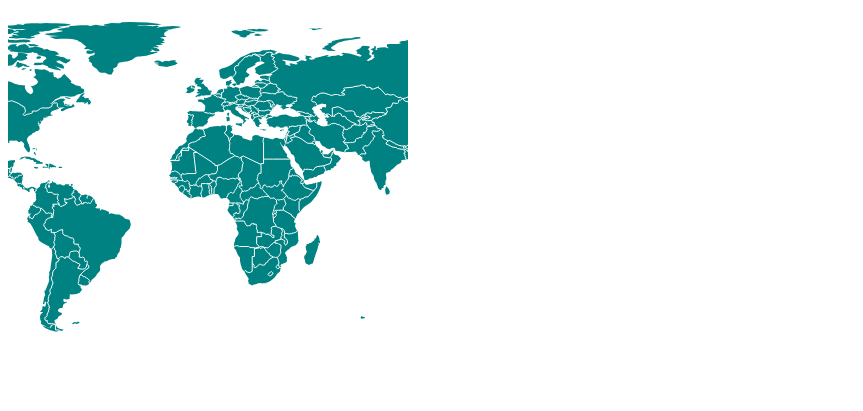
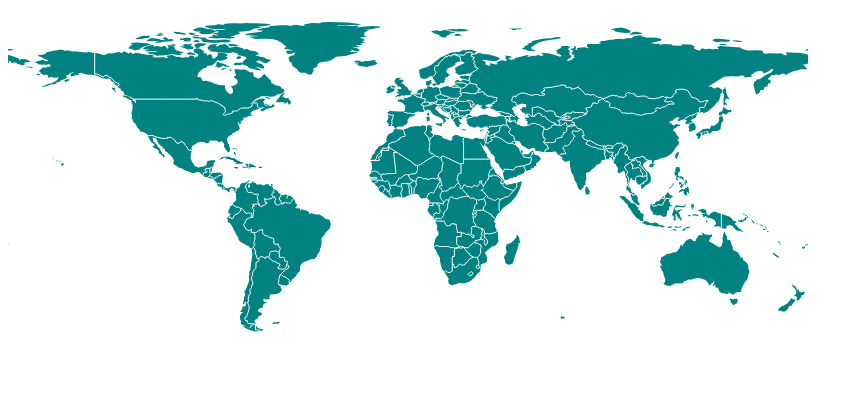
Before and after one commit to hrcarsan/world-map, a website: page example/index.html in a window 1280 px wide. Shown: the whole page, without its empty margins (0-863 px from the left). Drawn offline with Linux system fonts and the light colour scheme.

Commit message:
change example map width

```diff
--- a/example/index.html
+++ b/example/index.html
@@ -10,7 +10,7 @@
     {
       WorldMap("world-map",
       {
-        width: 400,
+        width: 800,
         height: 400,
         landsColor: '#008282',
         zoom: true
```
